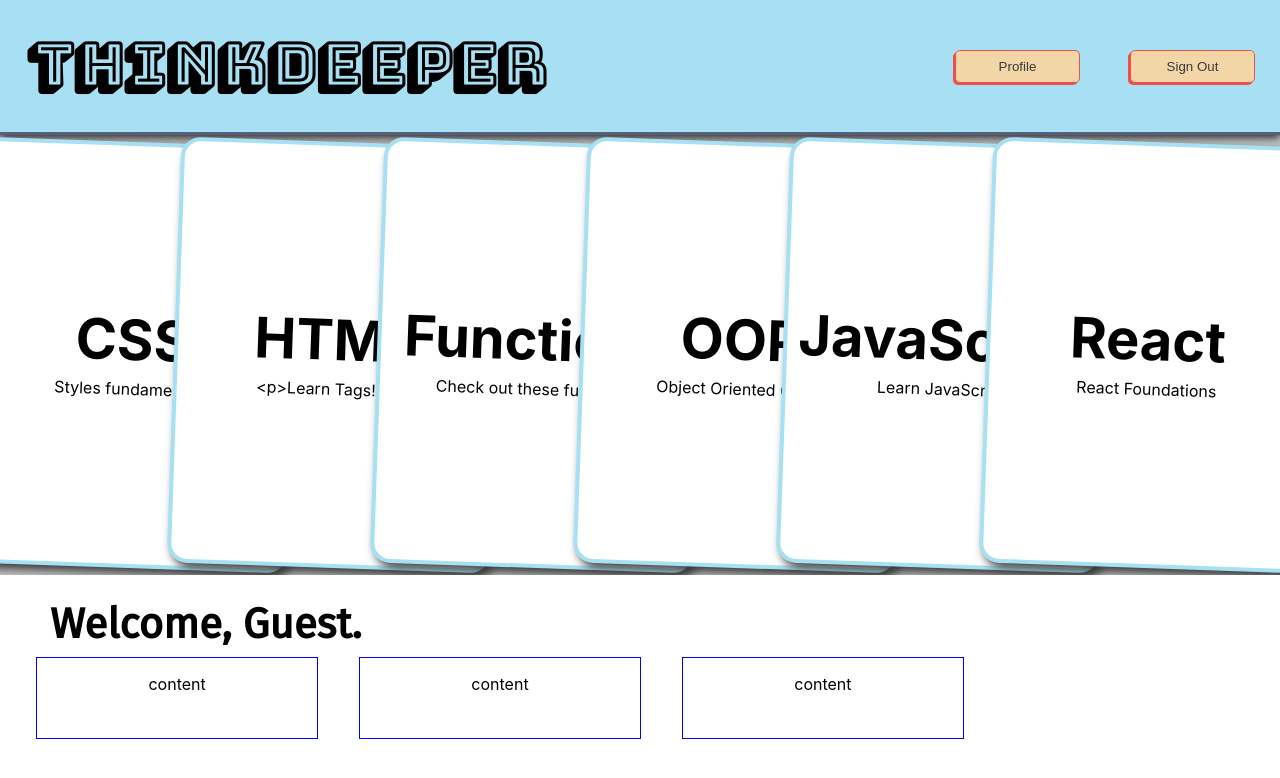
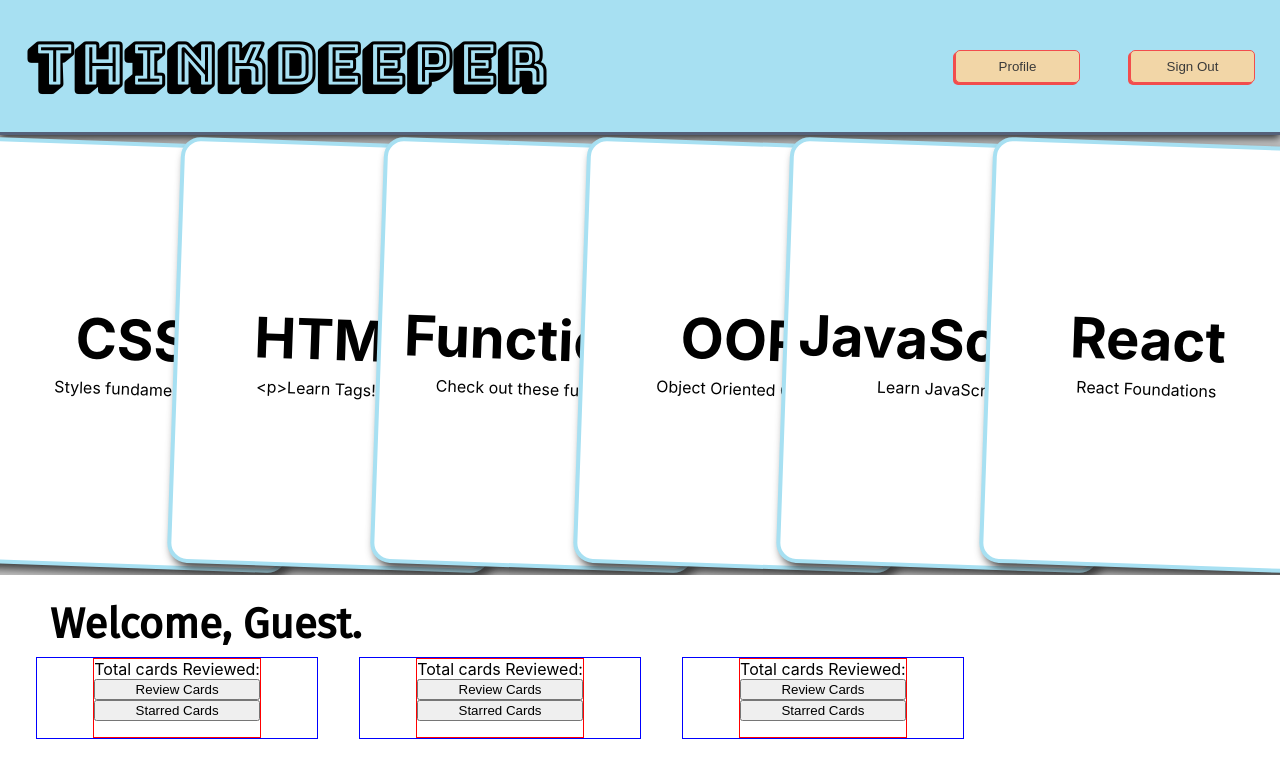
Before and after one commit to KevinKra/DeepThought, a React (Create React App) app: page / in a window 1280 px wide. Shown: the top 778 px of the page. Built offline with nearby package versions, Linux system fonts and the light colour scheme.

Commit message:
Accept extracted component

```diff
--- a/src/components/UserCard.js
+++ b/src/components/UserCard.js
@@ -1,10 +1,11 @@
 import React from "react";
 import "../styles/_UserCard.scss";
+import UserStats from "./UserStats";
 class UserCard extends React.Component {
   render() {
     return (
       <article className="userCard">
-        <p>content</p>
+        <UserStats />
       </article>
     );
   }
--- a/src/styles/_UserCard.scss
+++ b/src/styles/_UserCard.scss
@@ -1,3 +1,5 @@
+@import "variables";
+
 .userCard {
   border: 1px solid blue;
   margin: 0 0.3rem;
```
